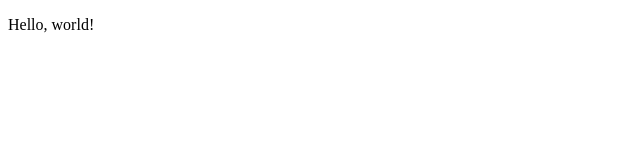
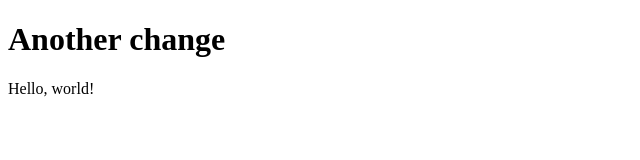
Before and after one commit to andrewdieppa/testeroni, a plain HTML site: page index.html in a window 1280 px wide. Shown: the whole page, without its empty margins (0-640 px from the left). Drawn offline with Linux system fonts and the light colour scheme.

Commit message:
Another change

```diff
--- a/index.html
+++ b/index.html
@@ -7,6 +7,7 @@
     <title>Testeroni</title>
   </head>
   <body>
+    <h1>Another change</h1>
     <p>Hello, world!</p>
   </body>
 </html>
```
